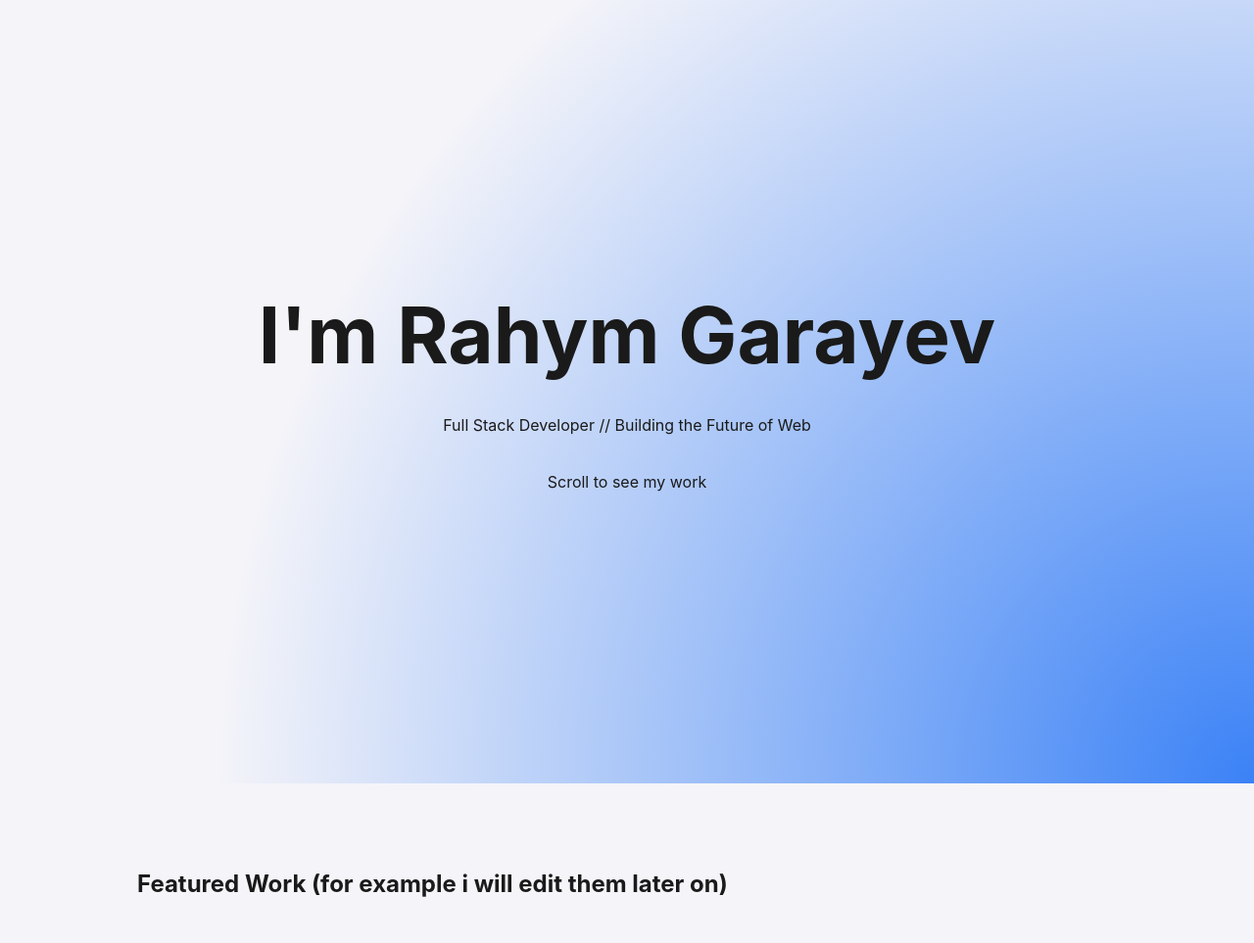
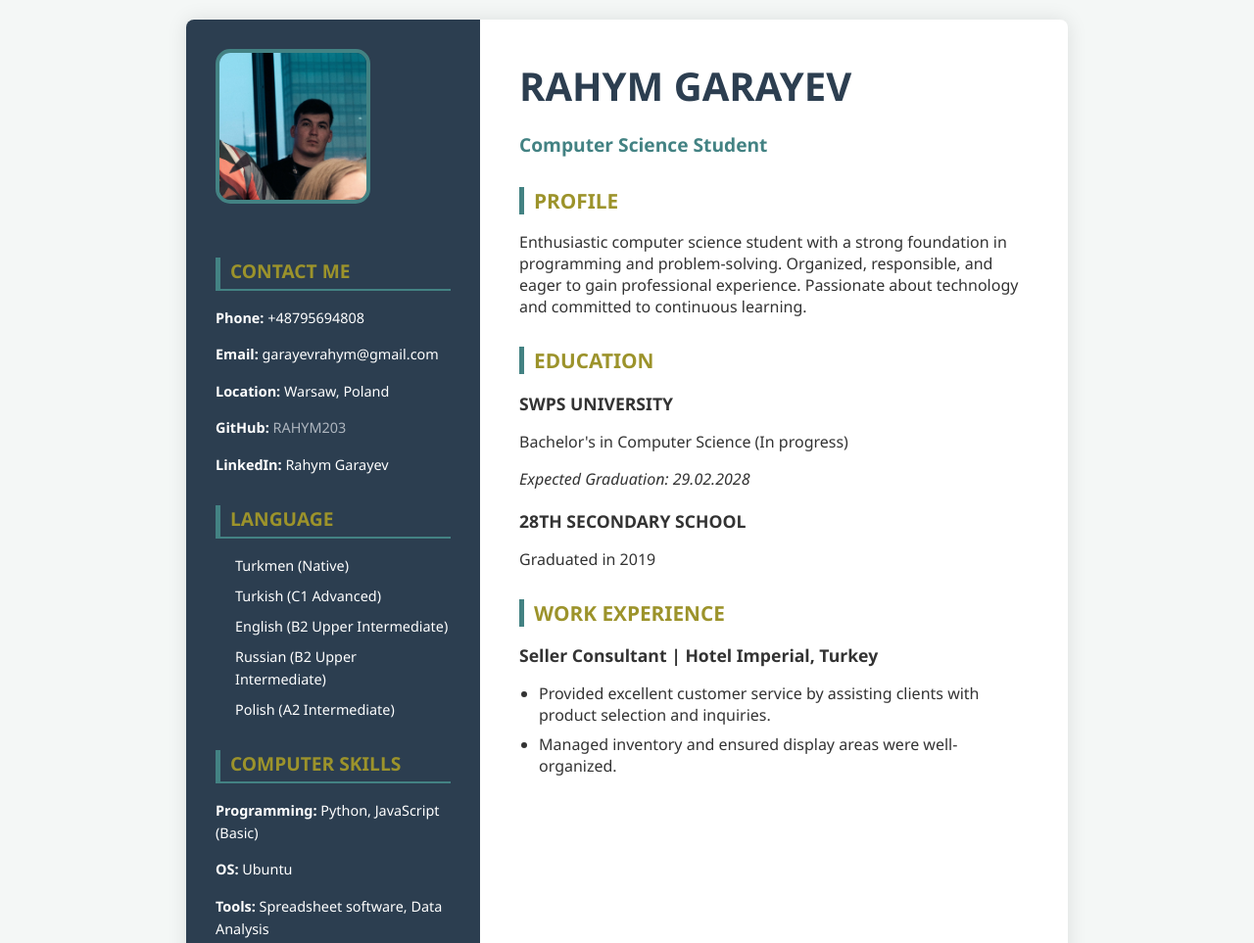
Before and after one commit to RAHYM203/My-WebSite, a plain HTML site: page index.html in a window 1280 px wide. Shown: the top 963 px of the page at 98% size. Drawn offline with Linux system fonts and the light colour scheme.

Commit message:
edited again

```diff
--- a/index.html
+++ b/index.html
@@ -1,122 +1,210 @@
 <!DOCTYPE html>
 <html lang="en">
+
 <head>
     <meta charset="UTF-8">
     <meta name="viewport" content="width=device-width, initial-scale=1.0">
-    <title>Portfolio 2026 | Rahym Garayev</title>
+    <title>Rahym Garayev - CV</title>
+</head>
 <style>
-        /* 1. MODERN COLORS: Using light-dark() for automatic OS theme detection */
     :root {
-            --bg: light-dark(#f4f4f9, #0d0d12);
-            --text: light-dark(#1a1a1a, #eeeeee);
-            --accent: #3b82f6;
-            --card-bg: light-dark(#ffffff, #1a1a24);
-            color-scheme: light dark; /* Essential for light-dark() to work */
+        --primary-color: #2c3e50;
+        --accent-color: #438283;
+        /* Matching the teal/green in your image border */
+        --text-color: #333;
+        --bg-color: #f4f7f6;
     }
 
     body {
-            background-color: var(--bg);
-            color: var(--text);
-            font-family: 'Inter', system-ui, sans-serif;
+        font-family: 'Segoe UI', Tahoma, Geneva, Verdana, sans-serif;
+        background-color: var(--bg-color);
         margin: 0;
-            line-height: 1.6;
-        }
-
-        /* 2. SCROLL PROGRESS BAR: Pure CSS (No JS needed in 2026) */
-        #progress {
-            position: fixed;
-            top: 0;
-            left: 0;
-            width: 100%;
-            height: 5px;
-            background: var(--accent);
-            transform-origin: 0 50%;
-            animation: scroll-progress auto linear;
-            animation-timeline: scroll(); /* The latest scroll-driven API */
-            z-index: 1000;
-        }
-
-        @keyframes scroll-progress {
-            from { transform: scaleX(0); }
-            to { transform: scaleX(1); }
-        }
-
-        header {
-            height: 100vh;
-            display: grid;
-            place-content: center;
-            text-align: center;
-            background: radial-gradient(circle at center, var(--accent) 0%, transparent 70%);
-            background-size: 200% 200%;
+        padding: 20px;
+        color: var(--text-color);
     }
 
     .container {
-            max-width: 1000px;
+        max-width: 900px;
         margin: 0 auto;
-            padding: 4rem 2rem;
+        background: white;
+        display: grid;
+        grid-template-columns: 1fr 2fr;
+        box-shadow: 0 0 20px rgba(0, 0, 0, 0.1);
+        border-radius: 8px;
+        overflow: hidden;
     }
 
-        /* 3. SHOW-ON-SCROLL: Elements fade in as they enter view */
-        .project-card {
-            background: var(--card-bg);
-            padding: 2rem;
-            border-radius: 16px;
-            margin-bottom: 2rem;
-            border: 1px solid rgba(128, 128, 128, 0.1);
-
-            /* Modern Scroll-Triggered Reveal */
-            view-timeline-name: --card-reveal;
-            view-timeline-axis: block;
-            animation: linear reveal both;
-            animation-timeline: --card-reveal;
-            animation-range: entry 20% cover 40%;
+    /* Sidebar Styling */
+    .sidebar {
+        background-color: var(--primary-color);
+        color: white;
+        padding: 30px;
     }
 
-        @keyframes reveal {
-            from { opacity: 0; transform: translateY(50px); }
-            to { opacity: 1; transform: translateY(0); }
+    .profile-img img {
+        width: 150px;
+        height: 150px;
+        border-radius: 15px;
+        border: 4px solid var(--accent-color);
+        object-fit: cover;
+        margin-bottom: 20px;
     }
 
-        h1 { font-size: clamp(2rem, 8vw, 5rem); margin: 0; }
-        .tag { background: var(--accent); color: white; padding: 0.2rem 0.6rem; border-radius: 4px; font-size: 0.8rem; }
+    .sidebar h2 {
+        font-size: 1.2rem;
+        border-bottom: 2px solid var(--accent-color);
+        padding-bottom: 5px;
+        margin-top: 30px;
+    }
+
+    .sidebar p,
+    .sidebar li {
+        font-size: 0.9rem;
+        line-height: 1.6;
+        list-style: none;
+        padding: 0;
+    }
+
+    .sidebar a {
+        color: #aeb6bf;
+        text-decoration: none;
+    }
+
+    /* Main Content Styling */
+    .main-content {
+        padding: 40px;
+    }
+
+    header h1 {
+        margin: 0;
+        font-size: 2.5rem;
+        color: var(--primary-color);
+    }
+
+    .subtitle {
+        font-size: 1.2rem;
+        color: var(--accent-color);
+        font-weight: bold;
+        margin-bottom: 30px;
+    }
+
+    h2 {
+        color: rgb(156, 147, 43);
+        border-left: 5px solid var(--accent-color);
+        padding-left: 10px;
+        margin-top: 30px;
+        font-size: 1.3rem;
+    }
+
+    .entry {
+        margin-bottom: 20px;
+    }
+
+    .entry h3 {
+        margin: 5px 0;
+        font-size: 1.1rem;
+    }
+
+    ul {
+        padding-left: 20px;
+    }
+
+    li {
+        margin-bottom: 8px;
+    }
+
+    /* Responsive Design */
+    @media (max-width: 768px) {
+        .container {
+            grid-template-columns: 1fr;
+        }
+
+        .sidebar {
+            text-align: center;
+        }
+
+        .sidebar h2 {
+            border-bottom: none;
+            border-top: 2px solid var(--accent-color);
+            padding-top: 10px;
+        }
+    }
 </style>
-</head>
+
 <body>
+    <div class="container">
+        <aside class="sidebar">
+            <div class="profile-img">
+                <img src="./WhatsApp Image 2026-04-09 at 03.44.41.jpeg" alt="Rahym Garayev">
+            </div>
 
-    <div id="progress"></div>
+            <section class="contact">
+                <h2>CONTACT ME</h2>
+                <p><strong>Phone:</strong> +48795694808</p>
+                <p><strong>Email:</strong> garayevrahym@gmail.com</p>
+                <p><strong>Location:</strong> Warsaw, Poland </p>
+                <p><strong>GitHub:</strong> <a href="https://github.com/RAHYM203">RAHYM203</a> </p>
+                <p><strong>LinkedIn:</strong> Rahym Garayev </p>
+            </section>
 
+            <section class="languages">
+                <h2>LANGUAGE</h2>
+                <ul>
+                    <li>Turkmen (Native) </li>
+                    <li>Turkish (C1 Advanced) </li>
+                    <li>English (B2 Upper Intermediate) </li>
+                    <li>Russian (B2 Upper Intermediate) </li>
+                    <li>Polish (A2 Intermediate) </li>
+                </ul>
+            </section>
+
+            <section class="skills">
+                <h2>COMPUTER SKILLS</h2>
+                <p><strong>Programming:</strong> Python, JavaScript (Basic) </p>
+                <p><strong>OS:</strong> Ubuntu </p>
+                <p><strong>Tools:</strong> Spreadsheet software, Data Analysis </p>
+            </section>
+        </aside>
+
+        <main class="main-content">
             <header>
-        <h1>I'm Rahym Garayev</h1>
-        <p>Full Stack Developer // Building the Future of Web</p>
-        <p> Scroll to see my work</p>
+                <h1>RAHYM GARAYEV</h1>
+                <p class="subtitle">Computer Science Student</p>
             </header>
 
-    <div class="container">
-        <section id="projects">
-            <h2>Featured Work (for example i will edit them later on)</h2>
-
-            <div class="project-card">
-                <span class="tag">Next.js 15</span>
-                <h3>AI Task Manager</h3>
-                <p>Built a productivity app that uses LLMs to prioritize tasks. This demonstrates my ability to integrate APIs and manage complex state.</p>
-                <a href="#">View Repository →</a>
-            </div>
-
-            <div class="project-card">
-                <span class="tag">PostgreSQL</span>
-                <h3>E-commerce Engine</h3>
-                <p>A high-performance backend capable of handling 10k+ requests per minute using optimized SQL queries.</p>
-                <a href="#">View Repository →</a>
-            </div>
-
+            <section class="profile">
+                <h2>PROFILE</h2>
+                <p>Enthusiastic computer science student with a strong foundation in programming and problem-solving.
+                     Organized, responsible, and eager to gain professional experience. Passionate
+                    about technology and committed to continuous learning.</p>
             </section>
 
-        <footer>
-            <hr>
-            <p>Let's talk: <a href="mailto:garayevrahym@email.com">garayevrahym@email.com</a></p>
-            <p>Visit my web <a href="https://rahym203.github.io/My-WebSite/">site</a> </p>
+            <section class="education">
+                <h2>EDUCATION</h2>
+                <div class="entry">
+                    <h3>SWPS UNIVERSITY</h3>
+                    <p>Bachelor's in Computer Science (In progress) </p>
+                    <p><em>Expected Graduation: 29.02.2028</em> </p>
                 </div>
+                <div class="entry">
+                    <h3>28TH SECONDARY SCHOOL</h3>
+                    <p>Graduated in 2019 </p>
                 </div>
+            </section>
 
+            <section class="experience">
+                <h2>WORK EXPERIENCE</h2>
+                <div class="entry">
+                    <h3>Seller Consultant | Hotel Imperial, Turkey</h3>
+                    <ul>
+                        <li>Provided excellent customer service by assisting clients with product selection and
+                            inquiries. </li>
+                        <li>Managed inventory and ensured display areas were well-organized. </li>
+                    </ul>
+                </div>
+            </section>
+        </main>
+    </div>
 </body>
+
 </html>
```
Also changed, not shown: WhatsApp Image 2026-04-09 at 03.44.41.jpeg (added). Lines whose indentation alone changed are shown as unchanged.
